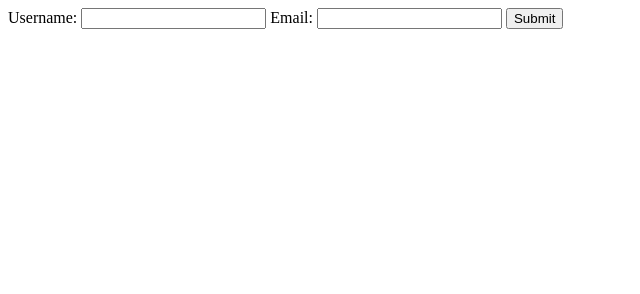
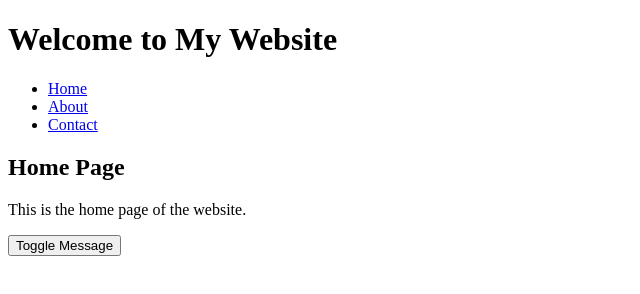
Before and after one commit to jamaulgordon/Web-Development-Project, a plain HTML site: page index.html in a window 1280 px wide. Shown: the whole page, without its empty margins (0-640 px from the left). Drawn offline with Linux system fonts and the light colour scheme.

Commit message:
Add files via upload

```diff
--- a/index.html
+++ b/index.html
@@ -1,17 +1,31 @@
+
 <!DOCTYPE html>
-<html>
+<html lang="en">
 <head>
-    <title>Enhanced Form</title>
+    <meta charset="UTF-8">
+    <meta name="viewport" content="width=device-width, initial-scale=1.0">
+    <title>Home</title>
+    <link rel="stylesheet" href="styles.css">
 </head>
 <body>
-    <form action="/submit-form" method="post">
-        <label for="username">Username:</label>
-        <input type="text" id="username" name="username" required>
+    <header>
+        <h1>Welcome to My Website</h1>
+        <nav>
+            <ul>
+                <li><a href="index.html">Home</a></li>
+                <li><a href="about.html">About</a></li>
+                <li><a href="contact.html">Contact</a></li>
+            </ul>
+        </nav>
+    </header>
 
-        <label for="email">Email:</label>
-        <input type="email" id="email" name="email" required>
+    <main>
+        <h2>Home Page</h2>
+        <p>This is the home page of the website.</p>
+        <button id="toggleButton">Toggle Message</button>
+        <p id="toggleMessage" style="display:none;">You toggled the message!</p>
+    </main>
 
-        <button type="submit">Submit</button>
-    </form>
+    <script src="scripts.js"></script>
 </body>
 </html>
```
